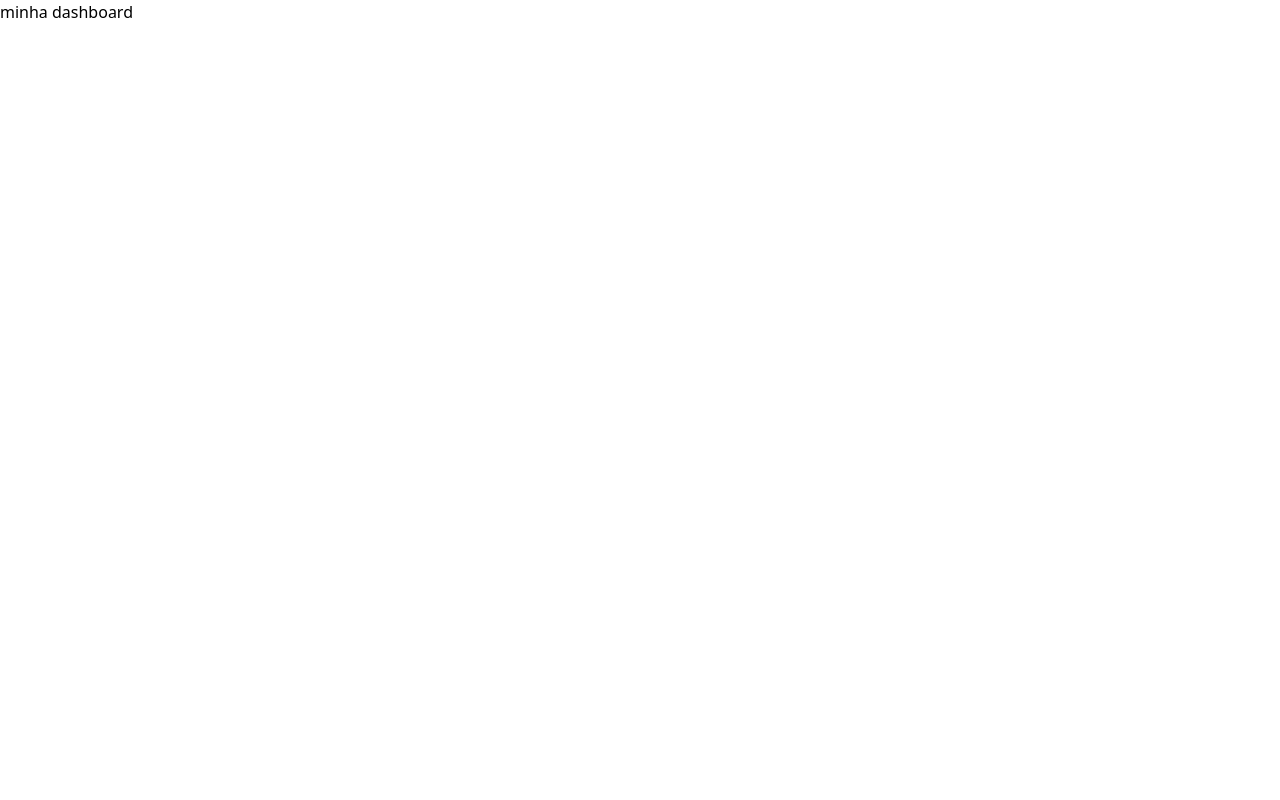
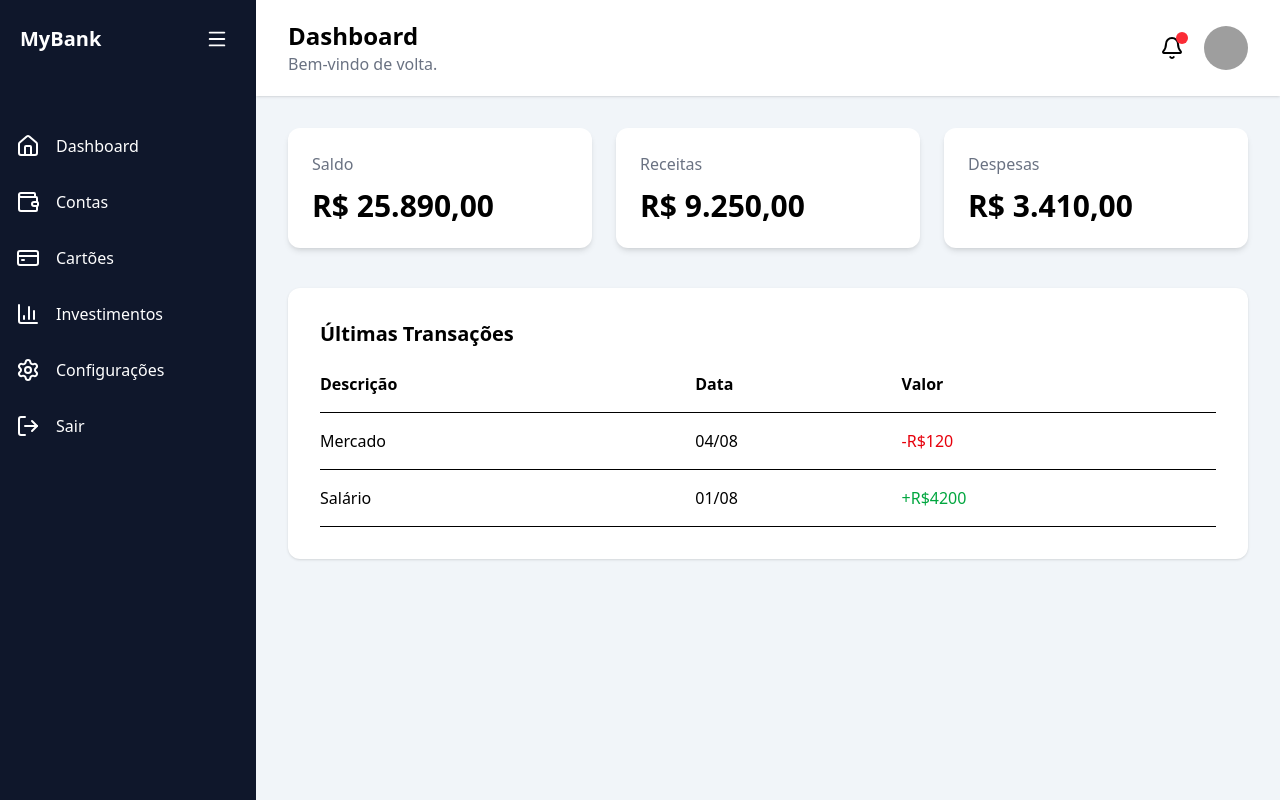
Before and after one commit to kaue081/ECK_BANCK, a Next.js app: page /dashboard in a window 1280 px wide. Built offline with nearby package versions, Linux system fonts and the light colour scheme; grey boxes are pictures that could not be loaded.

Commit message:
Estilização das páginas: login, dashboard e session para remover a chave de autenticação.

```diff
--- a/package.json
+++ b/package.json
@@ -9,6 +9,7 @@
     "lint": "eslint"
   },
   "dependencies": {
+    "lucide-react": "^1.28.0",
     "next": "16.2.12",
     "react": "19.2.4",
     "react-dom": "19.2.4"
--- /dev/null
+++ b/src/app/components/Card.tsx
@@ -0,0 +1,33 @@
+type Props = {
+
+    title:string;
+    value:string;
+
+}
+
+export default function Card({title,value}:Props){
+
+    return(
+
+        <div
+            className="
+            bg-white
+            rounded-xl
+            shadow-md
+            p-6
+            "
+        >
+
+            <p className="text-gray-500">
+                {title}
+            </p>
+
+            <h2 className="text-3xl font-bold mt-3">
+                {value}
+            </h2>
+
+        </div>
+
+    )
+
+}
--- /dev/null
+++ b/src/app/components/Header.tsx
@@ -0,0 +1,52 @@
+import { Bell } from "lucide-react";
+
+export default function Header() {
+
+    return (
+
+        <header className="bg-white shadow px-8 py-5 flex justify-between items-center">
+
+            <div>
+
+                <h2 className="text-2xl font-bold">
+                    Dashboard
+                </h2>
+
+                <p className="text-gray-500">
+                    Bem-vindo de volta.
+                </p>
+
+            </div>
+
+            <div className="flex items-center gap-5">
+
+                <button className="relative">
+
+                    <Bell/>
+
+                    <span
+                        className="
+                        absolute
+                        -top-1
+                        -right-1
+                        w-3
+                        h-3
+                        bg-red-500
+                        rounded-full
+                        "
+                    />
+
+                </button>
+
+                <img
+                    src="https://i.pravatar.cc/100"
+                    className="w-11 h-11 rounded-full"
+                />
+
+            </div>
+
+        </header>
+
+    );
+
+}
--- /dev/null
+++ b/src/app/components/Layout.tsx
@@ -0,0 +1,32 @@
+import Sidebar from "./Sidebar";
+import Header from "./Header";
+
+export default function Layout({
+    children,
+}:{
+    children:React.ReactNode;
+}){
+
+    return(
+
+        <div className="flex">
+
+            <Sidebar/>
+
+            <main className="flex-1 bg-slate-100 min-h-screen">
+
+                <Header/>
+
+                <div className="p-8">
+
+                    {children}
+
+                </div>
+
+            </main>
+
+        </div>
+
+    )
+
+}
--- /dev/null
+++ b/src/app/components/Sidebar.tsx
@@ -0,0 +1,101 @@
+"use client";
+
+import {
+  Menu,
+  Home,
+  Wallet,
+  CreditCard,
+  BarChart3,
+  Settings,
+  LogOut,
+} from "lucide-react";
+import { useState } from "react";
+import { useRouter } from "next/navigation";
+
+type MenuItemProps = {
+  icon: React.ReactNode;
+  text: string;
+  open: boolean;
+  onClick?: () => void;
+};
+
+function MenuItem({
+  icon,
+  text,
+  open,
+  onClick,
+}: MenuItemProps) {
+  return (
+    <button
+      onClick={onClick}
+      className="
+        w-full
+        flex
+        items-center
+        gap-4
+        hover:bg-slate-800
+        p-4
+      "
+    >
+      {icon}
+
+      {open && <span>{text}</span>}
+    </button>
+  );
+}
+
+export default function Sidebar() {
+  const [open, setOpen] = useState(true);
+  const router = useRouter();
+
+  function logout() {
+    // Exemplo: remove dados do usuário
+    localStorage.removeItem("CHAVE_SESSAO");
+
+    // Redireciona para a página de login
+    router.push("/");
+  }
+
+  return (
+    <aside
+      className={`
+        bg-slate-900
+        text-white
+        h-screen
+        duration-300
+        transition-all
+        ${open ? "w-64" : "w-20"}
+      `}
+    >
+      <div className="flex justify-between items-center p-5">
+        {open && (
+          <h1 className="font-bold text-xl">
+            MyBank
+          </h1>
+        )}
+
+        <button
+          onClick={() => setOpen(!open)}
+          className="hover:bg-slate-700 rounded-lg p-2"
+        >
+          <Menu size={22} />
+        </button>
+      </div>
+
+      <nav className="mt-10">
+        <MenuItem icon={<Home />} text="Dashboard" open={open} />
+        <MenuItem icon={<Wallet />} text="Contas" open={open} />
+        <MenuItem icon={<CreditCard />} text="Cartões" open={open} />
+        <MenuItem icon={<BarChart3 />} text="Investimentos" open={open} />
+        <MenuItem icon={<Settings />} text="Configurações" open={open} />
+
+        <MenuItem
+          icon={<LogOut />}
+          text="Sair"
+          open={open}
+          onClick={logout}
+        />
+      </nav>
+    </aside>
+  );
+}
--- a/src/app/dashboard/page.tsx
+++ b/src/app/dashboard/page.tsx
@@ -1,8 +1,101 @@
-export default function dashboard(){
+import Card from "../components/Card";
+import Layout from "../components/Layout";
+
+export default function Dashboard(){
+
     return(
-        <div>
-            minha dashboard
-        </div>
 
-    );
+        <Layout>
+
+            <div className="grid grid-cols-1 md:grid-cols-3 gap-6">
+
+                <Card
+                    title="Saldo"
+                    value="R$ 25.890,00"
+                />
+
+                <Card
+                    title="Receitas"
+                    value="R$ 9.250,00"
+                />
+
+                <Card
+                    title="Despesas"
+                    value="R$ 3.410,00"
+                />
+
+            </div>
+
+            <div
+                className="
+                mt-10
+                bg-white
+                rounded-xl
+                shadow
+                p-8
+                "
+            >
+
+                <h2 className="text-xl font-bold mb-6">
+                    Últimas Transações
+                </h2>
+
+                <table className="w-full">
+
+                    <thead>
+
+                        <tr className="text-left border-b">
+
+                            <th className="pb-4">Descrição</th>
+                            <th className="pb-4">Data</th>
+                            <th className="pb-4">Valor</th>
+
+                        </tr>
+
+                    </thead>
+
+                    <tbody>
+
+                        <tr className="border-b">
+
+                            <td className="py-4">
+                                Mercado
+                            </td>
+
+                            <td>
+                                04/08
+                            </td>
+
+                            <td className="text-red-600">
+                                -R$120
+                            </td>
+
+                        </tr>
+
+                        <tr className="border-b">
+
+                            <td className="py-4">
+                                Salário
+                            </td>
+
+                            <td>
+                                01/08
+                            </td>
+
+                            <td className="text-green-600">
+                                +R$4200
+                            </td>
+
+                        </tr>
+
+                    </tbody>
+
+                </table>
+
+            </div>
+
+        </Layout>
+
+    )
+
 }
--- a/src/app/lib/session.ts
+++ b/src/app/lib/session.ts
@@ -14,3 +14,6 @@ export default function criarSessao(conta:string, senha:string){
     }
     localStorage.setItem(CHAVE_SESSAO, JSON.stringify(sessao));
 }
+ export function removerSessao(){
+    localStorage.removeItem(CHAVE_SESSAO);
+ }
--- a/src/app/page.tsx
+++ b/src/app/page.tsx
@@ -31,25 +31,102 @@ export default function LoginBanco(){
 
     }
 
-    return(
+    return (
+  <main className="min-h-screen bg-slate-100 flex items-center justify-center">
+
+    <div className="w-full max-w-md bg-white rounded-2xl shadow-xl p-8">
+
+      <form onSubmit={Autenticar} className="space-y-6">
+
+        <h2 className="text-3xl font-bold text-center text-slate-800">
+          Banco Charles
+        </h2>
+
+        {/* Conta */}
         <div>
+          <label htmlFor="conta" className="block mb-2 font-medium">
+            Conta
+          </label>
+
+          <input
+            id="conta"
+            name="conta"
+            type="text"
+            placeholder="Digite sua conta"
+            className="
+              w-full
+              border
+              rounded-lg
+              px-4
+              py-3
+              outline-none
+              focus:ring-2
+              focus:ring-blue-500
+            "
+          />
+        </div>
+
+        {/* Senha */}
         <div>
-            <form onSubmit={Autenticar}>
-                <h2>Banco Charles</h2>
-                <div>
-                    <label htmlFor="Conta" >Conta</label>
-                    <input className="border-2" type="texto" name="conta"/>
+          <label htmlFor="senha" className="block mb-2 font-medium">
+            Senha
+          </label>
+
+          <input
+            id="senha"
+            name="senha"
+            type="password"
+            placeholder="Digite sua senha"
+            className="
+              w-full
+              border
+              rounded-lg
+              px-4
+              py-3
+              outline-none
+              focus:ring-2
+              focus:ring-blue-500
+            "
+          />
         </div>
-                <div>
-                    <label htmlFor="Senha" >Senha</label>
-                    <input className="border-2" type="password" name="senha"/>
+
+        {/* Botões */}
+        <div className="flex gap-4">
+
+          <button
+            type="reset"
+            className="
+              w-1/2
+              py-3
+              rounded-lg
+              bg-slate-200
+              hover:bg-slate-300
+            "
+          >
+            Cancelar
+          </button>
+
+          <button
+            type="submit"
+            className="
+              w-1/2
+              py-3
+              rounded-lg
+              bg-blue-600
+              hover:bg-blue-700
+              text-white
+              font-semibold
+            "
+          >
+            Entrar
+          </button>
+
         </div>
-                 <div>
-                    <button type="reset">Cancelar</button>
-                    <button type="submit">Entrar</button>
+
+      </form>
+
     </div>
-            </form>
-         </div>
-       </div>
+
+  </main>
 );
 }
```
Also changed, not shown: 1 other file (tests, documents, lock files or other folders). Lines whose indentation alone changed are shown as unchanged.
